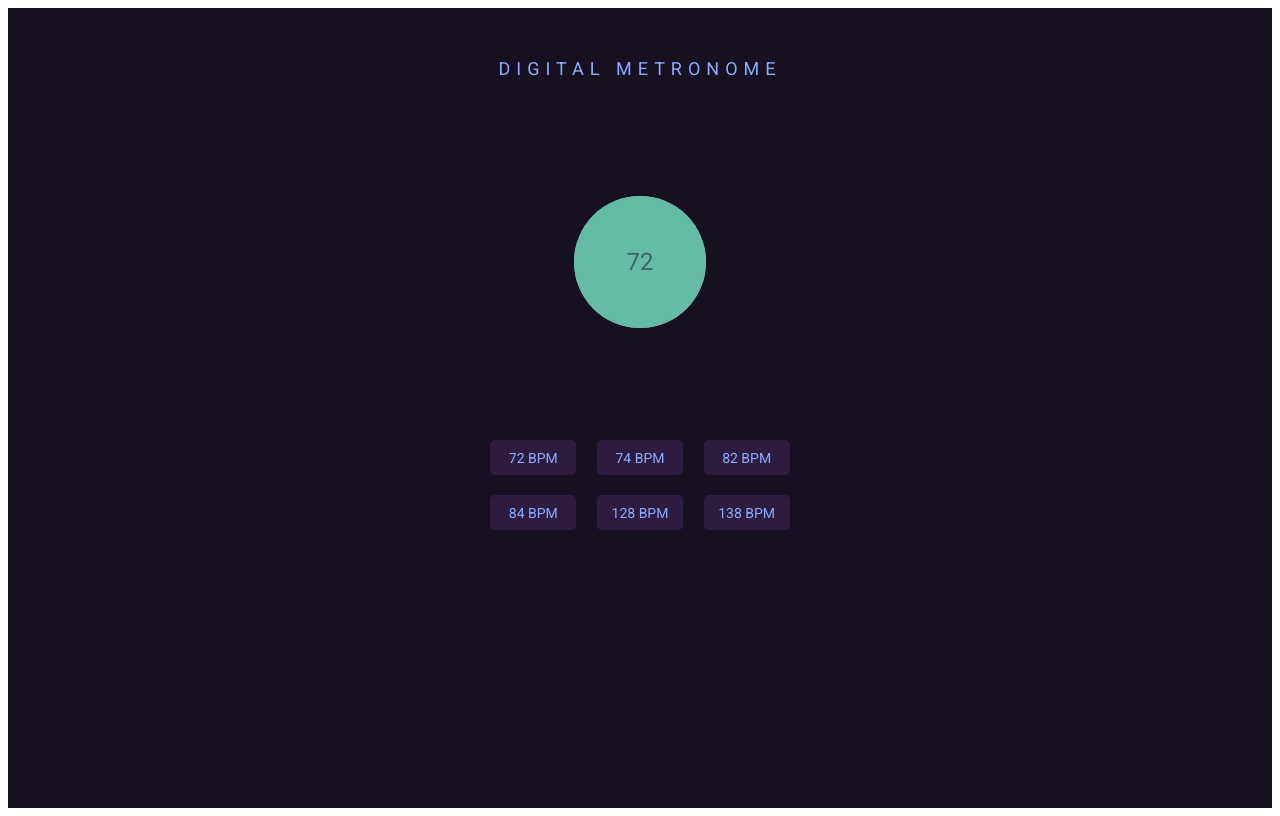
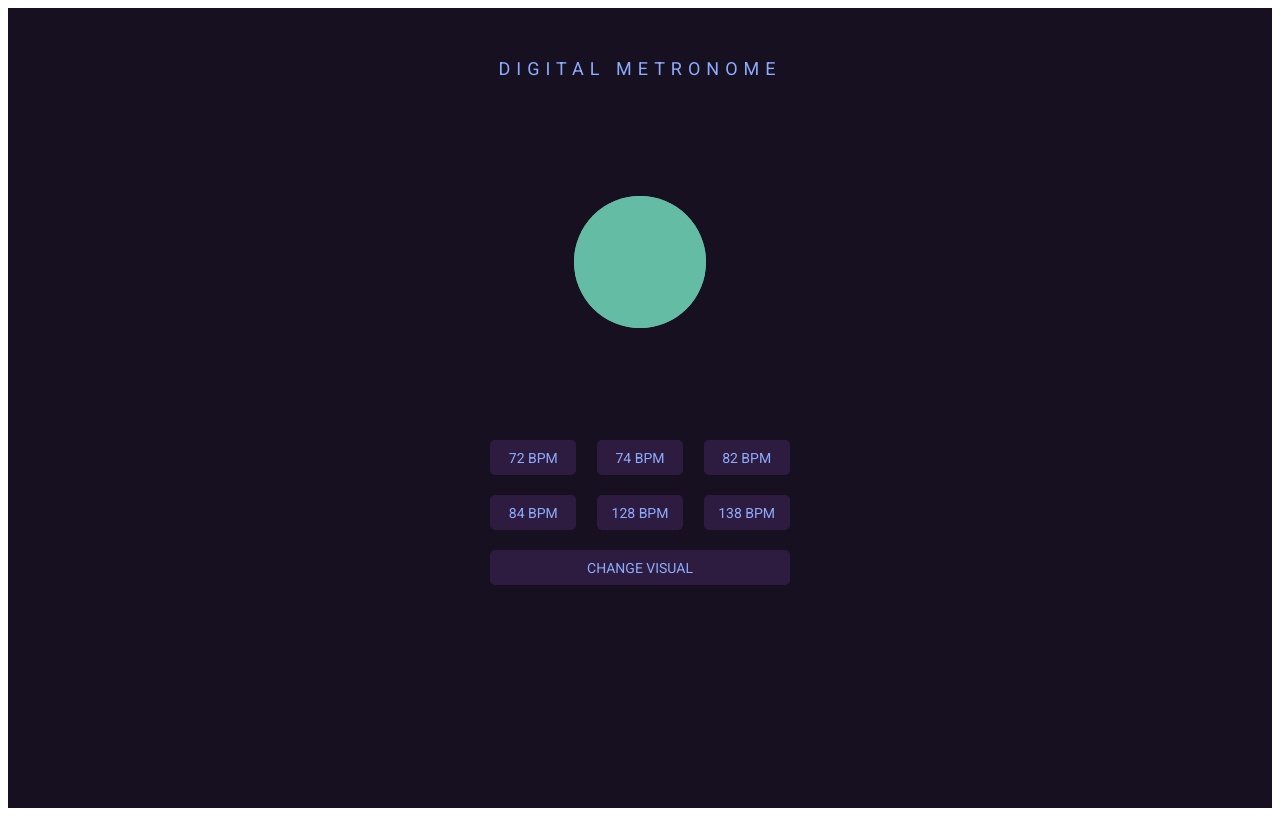
Before and after one commit to muyaszed/metronome, a React app: page / in a window 1280 px wide. Built offline with nearby package versions, Linux system fonts and the light colour scheme.

Commit message:
Added ability to change visual

```diff
--- a/src/App.scss
+++ b/src/App.scss
@@ -1,4 +1,9 @@
 @import url("https://fonts.googleapis.com/css2?family=Roboto&display=swap");
+
+:root {
+  --duration-value: 0s;
+  --beat-type: circle-beat-1;
+}
 
 body {
   font-family: "Roboto", sans-serif;
@@ -54,6 +59,7 @@ body {
           display: flex;
           justify-content: center;
           align-items: center;
+          cursor: pointer;
 
           .selected-bpm {
             opacity: 0.5;
@@ -69,18 +75,26 @@ body {
 
         .circle-shadow-animate {
           @extend .circle;
-
-          animation-name: circle-beat;
-          animation-duration: 0.6777s;
+          animation-name: var(--beat-type);
           animation-iteration-count: infinite;
         }
+
+        .bpm-active {
+          @extend .circle-shadow-animate;
+          animation-duration: var(--duration-value);
         }
+      }
+
+      .buttons-container {
+        display: flex;
+        justify-content: center;
+        flex-direction: column;
+        padding: 0 17%;
 
         .beat-selection {
           display: flex;
           flex-wrap: wrap;
           justify-content: space-evenly;
-        padding: 0 17%;
           margin-top: 35px;
 
           .bpm-selection-button {
@@ -106,20 +120,44 @@ body {
             color: #161020;
           }
         }
+
+        .visual-change-button {
+          height: 35px;
+          border: 0;
+          background: #2d1c3f;
+          border-radius: 5px;
+          color: #8eacff;
+          font-size: 14px;
+          font-family: inherit;
+          margin: 10px 0;
+          cursor: pointer;
+          outline: none;
+          margin: 10px 20px;
+        }
+      }
     }
   }
 }
 
-@keyframes circle-beat {
+@keyframes circle-beat-1 {
   0% {
     transform: scale(1, 1);
     opacity: 1;
-  }
-  50% {
-    opacity: 0.5;
   }
   100% {
     transform: scale(1.8, 1.8);
     opacity: 0.1;
   }
 }
+
+@keyframes circle-beat-2 {
+  0% {
+    transform: scale(0, 0);
+    opacity: 1;
+  }
+  100% {
+    transform: scale(1, 1);
+    opacity: 0.1;
+    box-shadow: 0 0 200px 200px rgba(204, 204, 204, 0.719);
+  }
+}
--- a/src/App.tsx
+++ b/src/App.tsx
@@ -1,40 +1,88 @@
 import React from 'react';
 import './App.scss';
+import BeatAnimation, { BeatVisuals, Visuals } from './Components/BeatAnimation';
 import BPMSelectionGroupButtons, { ButtonInfo } from './Components/BPMSelectionGroupButtons';
 
 
 const BPMSelectionOptions: ButtonInfo[] = [
   {
     title: '72 BPM',
-    active: false
+    active: false,
+    bpmValue: 72
   },
   {
     title: '74 BPM',
-    active: false
+    active: false,
+    bpmValue: 74
   },
   {
     title: '82 BPM',
     active: false,
+    bpmValue: 82
   },
   {
     title:'84 BPM',
     active: false,
+    bpmValue: 84
   },
   {
     title: '128 BPM',
     active: false,
+    bpmValue: 128
   },
   {
     title: '138 BPM',
     active: false,
+    bpmValue: 138
   }
 ];
 
+const visuals: Visuals[] = [
+  {
+    name: BeatVisuals.VISUAL1,
+    active: true,
+  },
+  {
+    name: BeatVisuals.VISUAL2,
+    active: false,
+  }
+];
+
+
+
 function App() {
+  const [selectedBPM, setSelectedBPM] = React.useState('');
+  const [visualActive, setVisualActive] = React.useState(false);
+  const [currentVisual, setCurrentVisual] = React.useState(visuals[0]);
 
-  const handleOnClick = () => {
+  const handleOnClick = (selectedIndex: number) => {
+    const selectedBPMValue = BPMSelectionOptions[selectedIndex].bpmValue;
+    const duration = 60/selectedBPMValue;
+    document.documentElement.style.setProperty('--duration-value', `${duration}s`)
+    setSelectedBPM(String(selectedBPMValue));
+    setVisualActive(true);
+  };
 
-  };
+  const handleVisualClick = () => {
+    if(!selectedBPM) {
+      return;
+    }
+    setVisualActive(value => !value);
+  }
+
+  const handleChangeVisual = () => {
+    const index = visuals.findIndex(visual => visual.name === currentVisual.name);
+
+    if((visuals.length - index) === 1) {
+      document.documentElement.style.setProperty('--beat-type', `${visuals[0].name}`)
+      setCurrentVisual(visuals[0]);
+    } else {
+      const nextIndex = index + 1;
+      document.documentElement.style.setProperty('--beat-type', `${visuals[nextIndex].name}`)
+      setCurrentVisual(visuals[nextIndex]);
+    }
+
+  }
 
   return (
     <div className="App">
@@ -43,14 +91,12 @@ function App() {
           <div className="header-text">DIGITAL METRONOME</div>
         </div>
         <div className="content-container">
-          <div className="beat-visual">
-            <div className="circle-shadow"></div>
-            <div className="circle">
-              <div className="selected-bpm">72</div>
-            </div>
+          <BeatAnimation visualActive={visualActive} handleOnClick={handleVisualClick} selectedBPM={selectedBPM} />
+          <BPMSelectionGroupButtons buttons={BPMSelectionOptions} handleOnClick={handleOnClick} handleChangeVisual={handleChangeVisual} />
+          <div className="song-description">
+            <div className="song-description-header"></div>
+            <div className="song-description-songs-list"></div>
           </div>
-          <BPMSelectionGroupButtons buttons={BPMSelectionOptions} handleOnClick={handleOnClick} />
-          <div className="song-description"></div>
         </div>
       </div>
     </div>
--- a/src/Components/BPMSelectionGroupButtons.tsx
+++ b/src/Components/BPMSelectionGroupButtons.tsx
@@ -4,14 +4,16 @@ import Button from './shared/Button';
 export interface ButtonInfo {
   title: string;
   active: boolean;
+  bpmValue: number;
 }
 
 interface Props {
   buttons: ButtonInfo[];
-  handleOnClick: () => void;
+  handleOnClick: (index: number) => void;
+  handleChangeVisual: () => void;
 }
 
-const BPMSelectionGroupButtons = ({ buttons, handleOnClick }: Props) => {
+const BPMSelectionGroupButtons = ({ buttons, handleOnClick, handleChangeVisual }: Props) => {
   const [buttonsCurrentStatus, setCurrentButtonsStatus] = React.useState<ButtonInfo[]>(buttons);
 
   const handleBtnOnClick = (currentIndex: number) => {
@@ -26,10 +28,11 @@ const BPMSelectionGroupButtons = ({ buttons, handleOnClick }: Props) => {
           active: false,
         })
     );
-    handleOnClick();
+    handleOnClick(currentIndex);
   }
 
   return (
+    <div className="buttons-container">
       <div className="beat-selection">
         {
             buttonsCurrentStatus.map((buttonInfo: ButtonInfo, index: number) => (
@@ -44,6 +47,12 @@ const BPMSelectionGroupButtons = ({ buttons, handleOnClick }: Props) => {
             ))
         }
       </div>
+      <Button
+        className="visual-change-button"
+        title="CHANGE VISUAL"
+        handleOnClick={handleChangeVisual}
+      />
+    </div>
   )
 }
 
--- a/src/Components/BeatAnimation.tsx
+++ b/src/Components/BeatAnimation.tsx
@@ -2,12 +2,25 @@ import React from 'react'
 
 interface Props {
   selectedBPM: string;
+  visualActive: boolean;
+  handleOnClick: () => void;
+
 }
 
-const BeatAnimation = ({ selectedBPM }: Props) => {
+export interface Visuals {
+  name: BeatVisuals;
+  active: boolean;
+}
+
+export enum BeatVisuals {
+  VISUAL1 = 'circle-beat-1',
+  VISUAL2 = 'circle-beat-2',
+}
+
+const BeatAnimation = ({ selectedBPM, handleOnClick, visualActive }: Props) => {
   return (
-    <div className="beat-visual">
-      <div className="circle-shadow-animate"></div>
+    <div className="beat-visual" onClick={handleOnClick}>
+      <div className={`${visualActive ? 'bpm-active' : 'circle-shadow'}`}></div>
         <div className="circle">
           <div className="selected-bpm">{ selectedBPM }</div>
         </div>
--- a/src/Components/shared/Button.tsx
+++ b/src/Components/shared/Button.tsx
@@ -4,8 +4,8 @@ interface Props {
   title: string;
   handleOnClick: () => void;
   className: string;
-  active: boolean;
-  activeClassName: string;
+  active?: boolean;
+  activeClassName?: string;
 }
 
 const Button = ({
--- a/src/react-app-env.d.ts
+++ b/src/react-app-env.d.ts
@@ -1,4 +1,5 @@
 /// <reference types="node" />
+// eslint-disable-next-line @typescript-eslint/triple-slash-reference
 /// <reference types="react" />
 /// <reference types="react-dom" />
 
```
Also changed, not shown: .eslintrc.js, 2 other files (tests, documents, lock files or other folders). Lines whose indentation alone changed are shown as unchanged.
